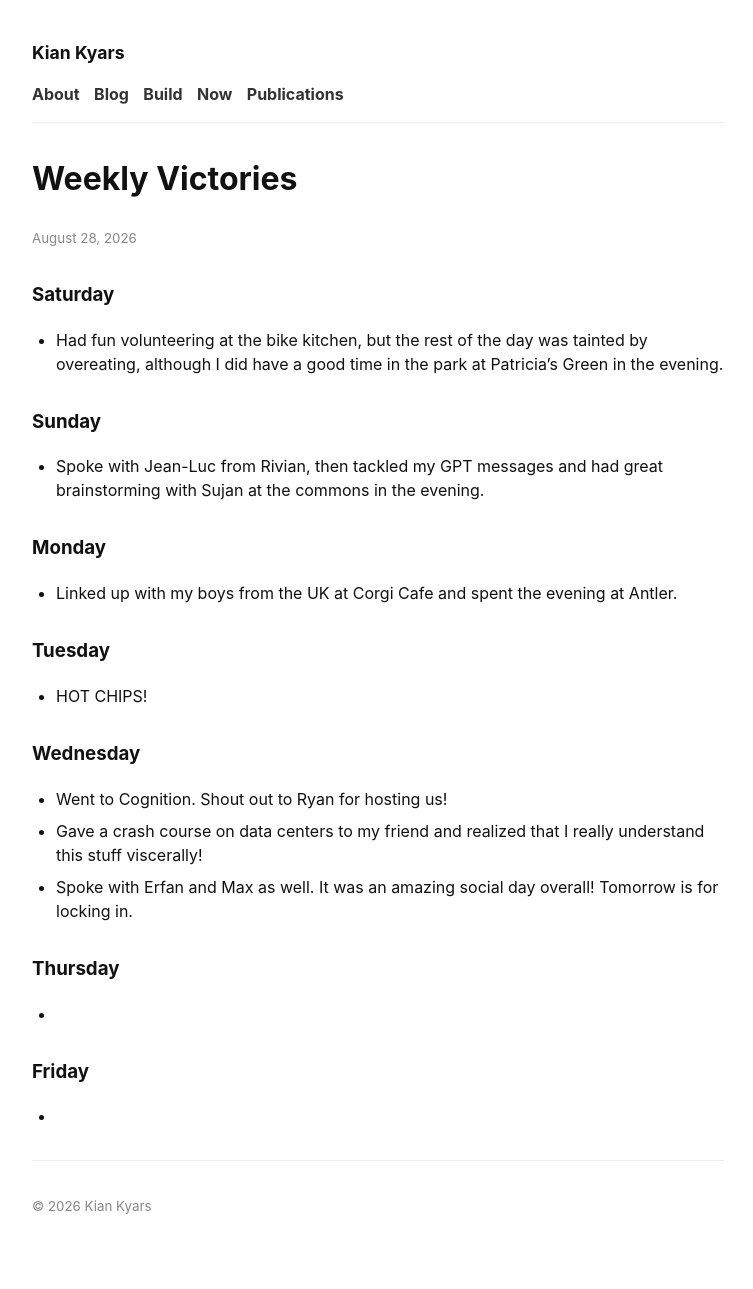
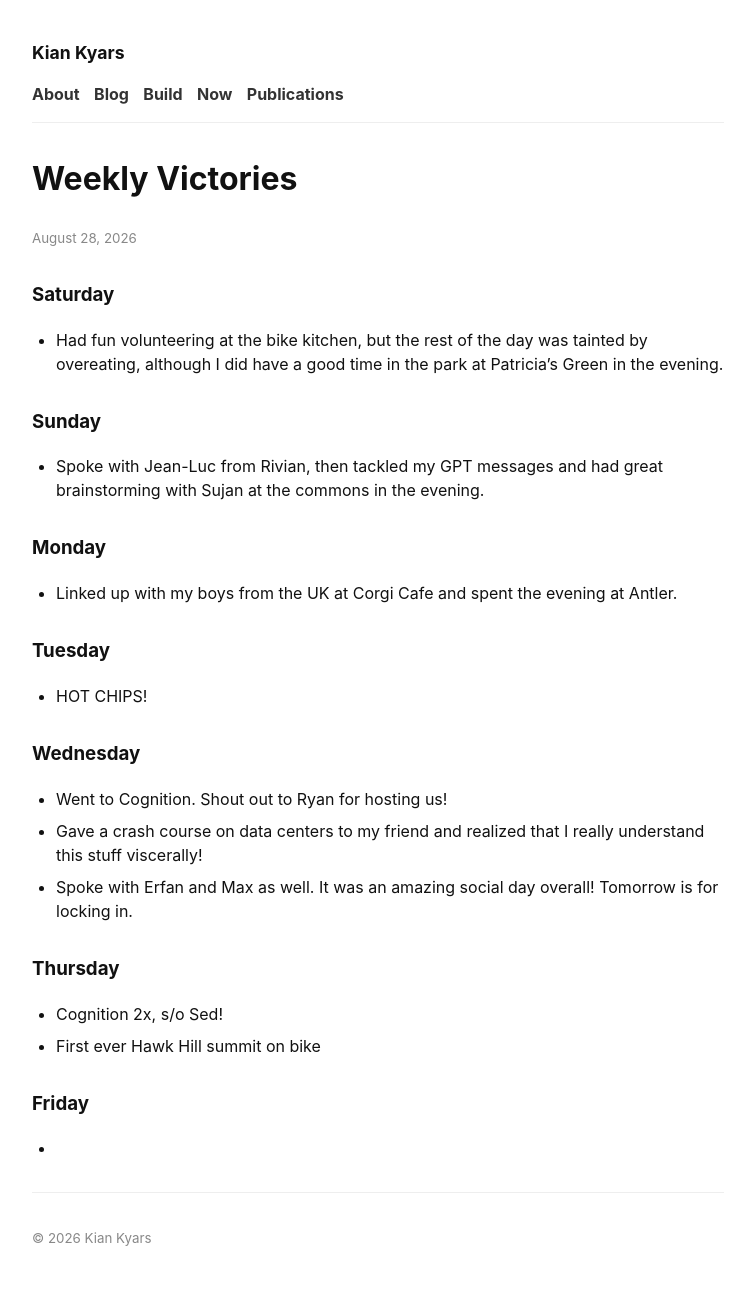
Before and after one commit to kiankyars/kiankyars.github.io, a Jekyll site: the page built from _posts/weekly-victories/2026-08-28-weekly-victories.md, in a window 1280 px wide. Shown: the whole page, without its empty margins (262-1015 px from the left). Built offline with Jekyll 4.4.1, drawn with Linux system fonts in a browser that asks for light colours; before the commit the page ends 1257 px from its top, so only the background shows below that.

Commit message:
Add Thursday weekly victories.
Co-authored-by: Cursor <cursoragent@cursor.com>

```diff
--- a/_posts/weekly-victories/2026-08-28-weekly-victories.md
+++ b/_posts/weekly-victories/2026-08-28-weekly-victories.md
@@ -29,7 +29,8 @@ categories: reflection
 
 ### Thursday
 
--
+- Cognition 2x, s/o Sed!
+- First ever Hawk Hill summit on bike
 
 ### Friday
 
```
